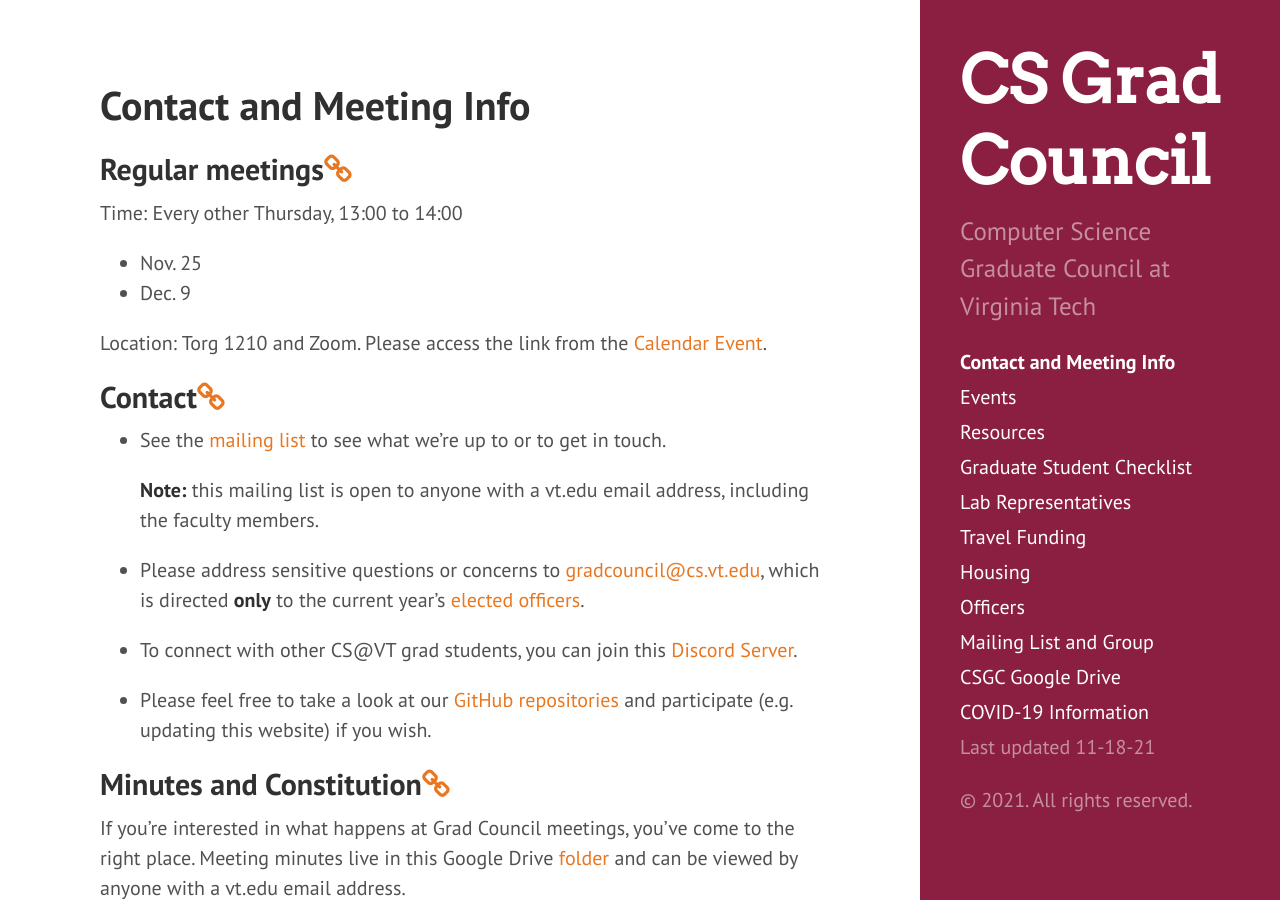
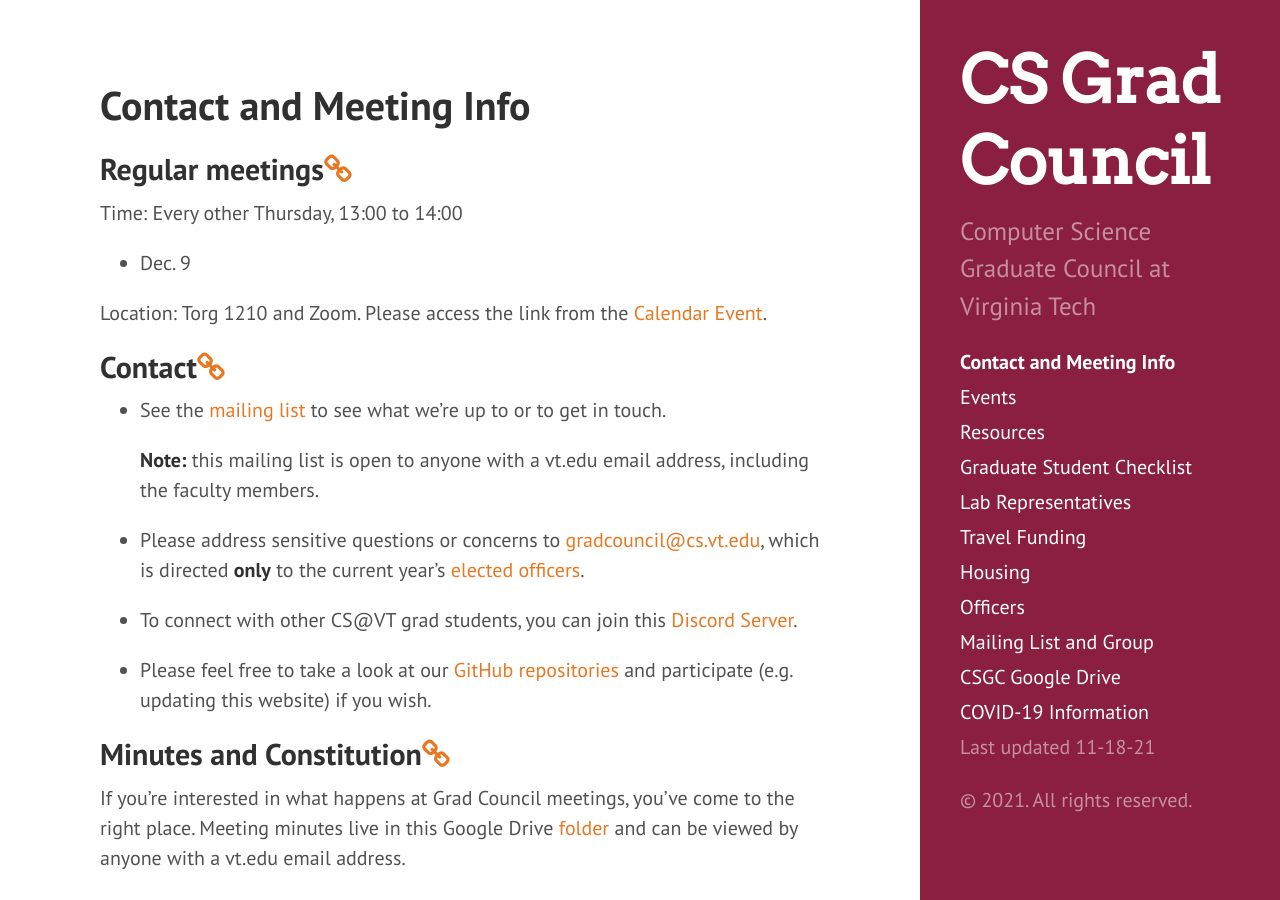
Before and after one commit to CSGraduateCouncil-VirginiaTech/csgc-website, a Jekyll site: the page built from meetings.md, in a window 1280 px wide and 900 px high. Built offline with Jekyll 4.4.1, drawn with Linux system fonts in a browser that asks for light colours.

Commit message:
Removed the thanksgiving meeting

```diff
--- a/meetings.md
+++ b/meetings.md
@@ -6,7 +6,6 @@
 
 ## <a name="Regularmeetings"></a>Regular meetings<a href="#Regularmeetings"><i class="fa fa-link" aria-hidden="true"></i></a>
 Time: Every other Thursday, 13:00 to 14:00
-* Nov. 25
 * Dec. 9
 
 Location: Torg 1210 and Zoom. Please access the link from the [Calendar Event](https://calendar.google.com/calendar?cid=dnQuZWR1X240bnQ0aGdlNTBrdjdqajFjZDN1NzllaW1rQGdyb3VwLmNhbGVuZGFyLmdvb2dsZS5jb20).
```
